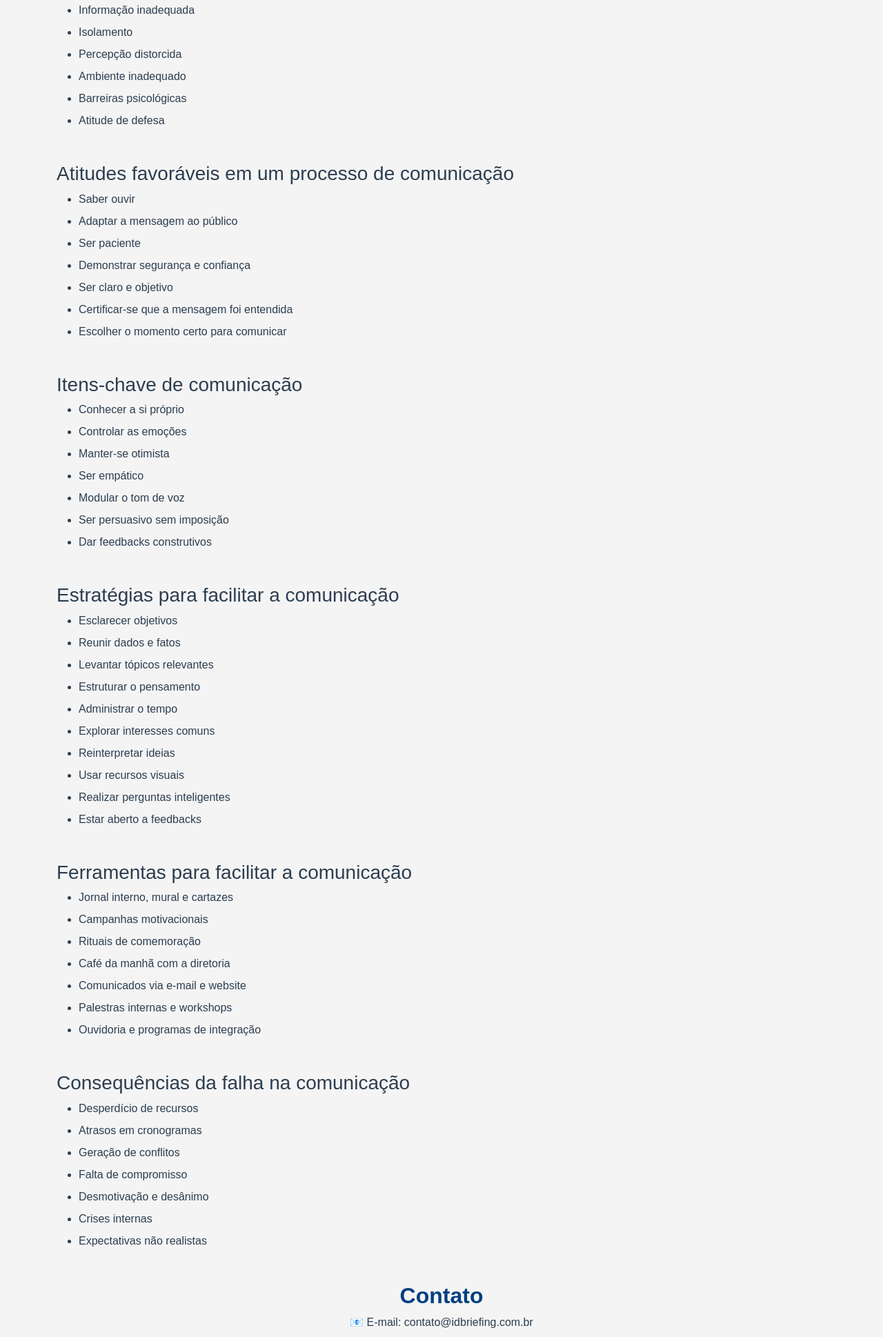
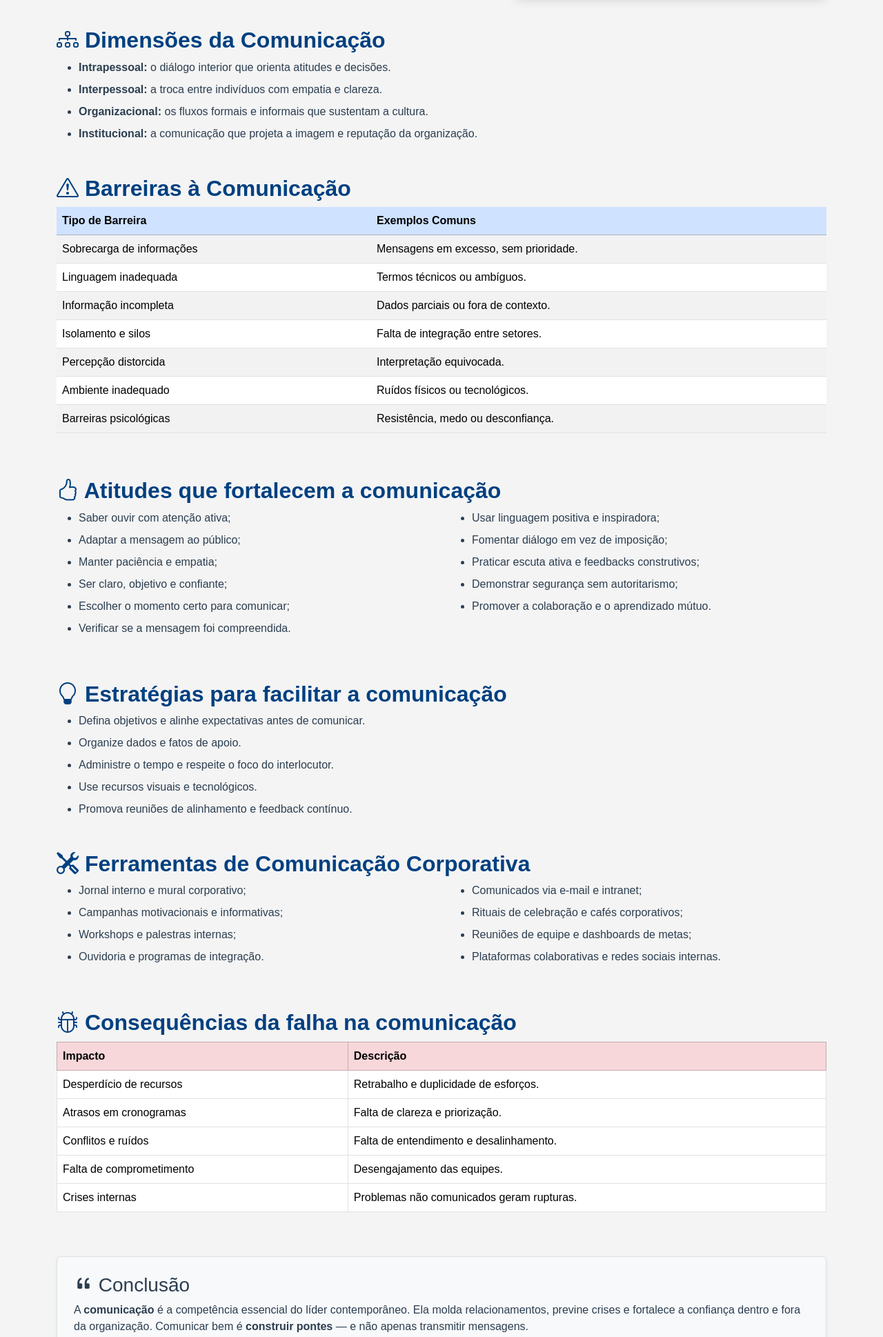
Before and after one commit to cunha365/id-briefing, a plain HTML site: page zcomunicacao.html in a window 1280 px wide. Shown: the part 615-2553 px from the top of the page at 69% size. Drawn offline with nearby package versions, Linux system fonts and the light colour scheme.

Commit message:
Atualizações

```diff
--- a/zcomunicacao.html
+++ b/zcomunicacao.html
@@ -1,138 +1,197 @@
 <!DOCTYPE html>
 <html lang="pt-br">
 <head>
-  <meta charset="UTF-8">
-  <meta name="viewport" content="width=device-width, initial-scale=1.0">
-  <title>ID Briefing</title>
+  <meta charset="UTF-8" />
+  <meta name="viewport" content="width=device-width, initial-scale=1.0" />
+  <title>ID Briefing | Comunicação</title>
 
   <!-- Favicon -->
-  <link rel="icon" href="img/logo.jpg" type="image/jpg">
-  <!-- ou, se tiver SVG -->
-  <!-- <link rel="icon" href="assets/img/logo.svg" type="image/svg+xml"> -->
+  <link rel="icon" href="img/logo.jpg" type="image/jpg" />
 
   <!-- Bootstrap -->
-  <link href="https://cdn.jsdelivr.net/npm/bootstrap@5.3.3/dist/css/bootstrap.min.css" rel="stylesheet">
-  <link rel="stylesheet" href="https://cdn.jsdelivr.net/npm/bootstrap-icons@1.11.3/font/bootstrap-icons.css">
-  <link rel="stylesheet" href="style.css">
+  <link href="https://cdn.jsdelivr.net/npm/bootstrap@5.3.3/dist/css/bootstrap.min.css" rel="stylesheet" />
+  <link href="https://cdn.jsdelivr.net/npm/bootstrap-icons@1.11.3/font/bootstrap-icons.css" rel="stylesheet" />
+  <link rel="stylesheet" href="style.css" />
 </head>
 
 <body>
-
   <!-- Navbar -->
   <nav class="navbar navbar-expand-lg navbar-dark bg-dark sticky-top">
     <div class="container">
-      <!-- Aqui vai o logo -->
       <a class="navbar-brand d-flex align-items-center" href="index.html">
-        <img src="img/logo.jpg" alt="ID Briefing" height="40" class="me-2">
+        <img src="img/logo.jpg" alt="ID Briefing" height="40" class="me-2" />
         <span>ID Briefing</span>
       </a>
-
-      <button class="navbar-toggler" type="button" data-bs-toggle="collapse" data-bs-target="#navbarNav"
-        aria-controls="navbarNav" aria-expanded="false" aria-label="Alternar navegação">
+      <button class="navbar-toggler" type="button" data-bs-toggle="collapse" data-bs-target="#navbarNav">
         <span class="navbar-toggler-icon"></span>
       </button>
 
-      <div class="collapse navbar-collapse" id="navbarNav">
+      <div id="navbarNav" class="collapse navbar-collapse">
         <ul class="navbar-nav ms-auto">
-          <li class="nav-item">
           <li class="nav-item"><a class="nav-link" href="quem-somos.html">Quem Somos</a></li>
           <li class="nav-item"><a class="nav-link" href="cursos.html">Cursos</a></li>
-          <li class="nav-item"><a class="nav-link active" href="publicacoes.html">Publicações</a></li>
-          <li class="nav-item"><a class="nav-link active" href="contato.html">Fale conosco</a></li>
+          <li class="nav-item"><a class="nav-link" href="publicacoes.html">Publicações</a></li>
+          <li class="nav-item"><a class="nav-link" href="contato.html">Fale Conosco</a></li>
         </ul>
       </div>
     </div>
   </nav>
 
-
   <!-- Cabeçalho -->
   <header class="bg-primary text-white text-center p-5">
-    <h1>Comunicação</h1>
-    <p>A base para integração, liderança e resultados organizacionais.</p>
+    <h1><i class="bi bi-chat-dots"></i> Comunicação</h1>
+    <p>O alicerce da liderança, da cultura organizacional e da gestão eficaz.</p>
   </header>
 
-  <!-- Conteúdo -->
+  <!-- O que é comunicação -->
   <section class="container my-5">
-
-    <h2>O que é comunicação?</h2>
+    <div class="row align-items-center">
+      <div class="col-lg-7">
+        <h2><i class="bi bi-megaphone"></i> O que é comunicação?</h2>
         <p>
-      A comunicação é o ato de passar uma informação para alguém, sendo considerada eficaz e eficiente
-      quando conseguimos que a outra pessoa tenha o mesmo entendimento sobre aquilo que pretendemos informar.
+          A <strong>comunicação organizacional</strong> é o ato de transmitir informações com clareza e propósito.
+          Ela é considerada eficaz e eficiente quando o receptor compreende a mensagem exatamente como o emissor
+          pretendeu — promovendo alinhamento, engajamento e resultados.
         </p>
         <p>
-      Para melhor comunicação deve-se considerar variáveis intrapessoal e interpessoal a fim de orientar,
-      unir equipes em torno de um propósito, melhorar desempenho, compartilhar ideias, informar metas e resultados.
+          Uma boa comunicação conecta <strong>pessoas, processos e resultados</strong>, fortalecendo a cultura
+          corporativa, melhorando o desempenho das equipes e garantindo a coerência entre o discurso e a prática.
         </p>
+      </div>
+      <div class="col-lg-5 text-center">
+        <img src="img/comunicacao.jpg" alt="Comunicação Organizacional" class="img-fluid rounded shadow" />
+      </div>
+    </div>
+  </section>
 
-    <h3 class="mt-5">Algumas barreiras nos fluxos de informações</h3>
+  <!-- Dimensões da Comunicação -->
+  <section class="container my-5">
+    <h2><i class="bi bi-diagram-3"></i> Dimensões da Comunicação</h2>
     <ul>
-      <li>Sobrecarga de informações</li>
-      <li>Linguagem inadequada</li>
-      <li>Informação inadequada</li>
-      <li>Isolamento</li>
-      <li>Percepção distorcida</li>
-      <li>Ambiente inadequado</li>
-      <li>Barreiras psicológicas</li>
-      <li>Atitude de defesa</li>
+      <li><strong>Intrapessoal:</strong> o diálogo interior que orienta atitudes e decisões.</li>
+      <li><strong>Interpessoal:</strong> a troca entre indivíduos com empatia e clareza.</li>
+      <li><strong>Organizacional:</strong> os fluxos formais e informais que sustentam a cultura.</li>
+      <li><strong>Institucional:</strong> a comunicação que projeta a imagem e reputação da organização.</li>
     </ul>
+  </section>
 
-    <h3 class="mt-5">Atitudes favoráveis em um processo de comunicação</h3>
+  <!-- Barreiras -->
+  <section class="container my-5">
+    <h2><i class="bi bi-exclamation-triangle"></i> Barreiras à Comunicação</h2>
+    <div class="table-responsive">
+      <table class="table table-striped align-middle">
+        <thead class="table-primary">
+          <tr>
+            <th>Tipo de Barreira</th>
+            <th>Exemplos Comuns</th>
+          </tr>
+        </thead>
+        <tbody>
+          <tr><td>Sobrecarga de informações</td><td>Mensagens em excesso, sem prioridade.</td></tr>
+          <tr><td>Linguagem inadequada</td><td>Termos técnicos ou ambíguos.</td></tr>
+          <tr><td>Informação incompleta</td><td>Dados parciais ou fora de contexto.</td></tr>
+          <tr><td>Isolamento e silos</td><td>Falta de integração entre setores.</td></tr>
+          <tr><td>Percepção distorcida</td><td>Interpretação equivocada.</td></tr>
+          <tr><td>Ambiente inadequado</td><td>Ruídos físicos ou tecnológicos.</td></tr>
+          <tr><td>Barreiras psicológicas</td><td>Resistência, medo ou desconfiança.</td></tr>
+        </tbody>
+      </table>
+    </div>
+  </section>
+
+  <!-- Atitudes -->
+  <section class="container my-5">
+    <h2><i class="bi bi-hand-thumbs-up"></i> Atitudes que fortalecem a comunicação</h2>
+    <div class="row">
+      <div class="col-md-6">
         <ul>
-      <li>Saber ouvir</li>
-      <li>Adaptar a mensagem ao público</li>
-      <li>Ser paciente</li>
-      <li>Demonstrar segurança e confiança</li>
-      <li>Ser claro e objetivo</li>
-      <li>Certificar-se que a mensagem foi entendida</li>
-      <li>Escolher o momento certo para comunicar</li>
+          <li>Saber ouvir com atenção ativa;</li>
+          <li>Adaptar a mensagem ao público;</li>
+          <li>Manter paciência e empatia;</li>
+          <li>Ser claro, objetivo e confiante;</li>
+          <li>Escolher o momento certo para comunicar;</li>
+          <li>Verificar se a mensagem foi compreendida.</li>
         </ul>
+      </div>
+      <div class="col-md-6">
+        <ul>
+          <li>Usar linguagem positiva e inspiradora;</li>
+          <li>Fomentar diálogo em vez de imposição;</li>
+          <li>Praticar escuta ativa e feedbacks construtivos;</li>
+          <li>Demonstrar segurança sem autoritarismo;</li>
+          <li>Promover a colaboração e o aprendizado mútuo.</li>
+        </ul>
+      </div>
+    </div>
+  </section>
 
-    <h3 class="mt-5">Itens-chave de comunicação</h3>
+  <!-- Estratégias -->
+  <section class="container my-5">
+    <h2><i class="bi bi-lightbulb"></i> Estratégias para facilitar a comunicação</h2>
     <ul>
-      <li>Conhecer a si próprio</li>
-      <li>Controlar as emoções</li>
-      <li>Manter-se otimista</li>
-      <li>Ser empático</li>
-      <li>Modular o tom de voz</li>
-      <li>Ser persuasivo sem imposição</li>
-      <li>Dar feedbacks construtivos</li>
+      <li>Defina objetivos e alinhe expectativas antes de comunicar.</li>
+      <li>Organize dados e fatos de apoio.</li>
+      <li>Administre o tempo e respeite o foco do interlocutor.</li>
+      <li>Use recursos visuais e tecnológicos.</li>
+      <li>Promova reuniões de alinhamento e feedback contínuo.</li>
     </ul>
+  </section>
 
-    <h3 class="mt-5">Estratégias para facilitar a comunicação</h3>
+  <!-- Ferramentas -->
+  <section class="container my-5">
+    <h2><i class="bi bi-tools"></i> Ferramentas de Comunicação Corporativa</h2>
+    <div class="row">
+      <div class="col-md-6">
         <ul>
-      <li>Esclarecer objetivos</li>
-      <li>Reunir dados e fatos</li>
-      <li>Levantar tópicos relevantes</li>
-      <li>Estruturar o pensamento</li>
-      <li>Administrar o tempo</li>
-      <li>Explorar interesses comuns</li>
-      <li>Reinterpretar ideias</li>
-      <li>Usar recursos visuais</li>
-      <li>Realizar perguntas inteligentes</li>
-      <li>Estar aberto a feedbacks</li>
+          <li>Jornal interno e mural corporativo;</li>
+          <li>Campanhas motivacionais e informativas;</li>
+          <li>Workshops e palestras internas;</li>
+          <li>Ouvidoria e programas de integração.</li>
         </ul>
+      </div>
+      <div class="col-md-6">
+        <ul>
+          <li>Comunicados via e-mail e intranet;</li>
+          <li>Rituais de celebração e cafés corporativos;</li>
+          <li>Reuniões de equipe e dashboards de metas;</li>
+          <li>Plataformas colaborativas e redes sociais internas.</li>
+        </ul>
+      </div>
+    </div>
+  </section>
 
-    <h3 class="mt-5">Ferramentas para facilitar a comunicação</h3>
-    <ul>
-      <li>Jornal interno, mural e cartazes</li>
-      <li>Campanhas motivacionais</li>
-      <li>Rituais de comemoração</li>
-      <li>Café da manhã com a diretoria</li>
-      <li>Comunicados via e-mail e website</li>
-      <li>Palestras internas e workshops</li>
-      <li>Ouvidoria e programas de integração</li>
-    </ul>
+  <!-- Consequências -->
+  <section class="container my-5">
+    <h2><i class="bi bi-bug"></i> Consequências da falha na comunicação</h2>
+    <div class="table-responsive">
+      <table class="table table-bordered">
+        <thead class="table-danger">
+          <tr>
+            <th>Impacto</th>
+            <th>Descrição</th>
+          </tr>
+        </thead>
+        <tbody>
+          <tr><td>Desperdício de recursos</td><td>Retrabalho e duplicidade de esforços.</td></tr>
+          <tr><td>Atrasos em cronogramas</td><td>Falta de clareza e priorização.</td></tr>
+          <tr><td>Conflitos e ruídos</td><td>Falta de entendimento e desalinhamento.</td></tr>
+          <tr><td>Falta de comprometimento</td><td>Desengajamento das equipes.</td></tr>
+          <tr><td>Crises internas</td><td>Problemas não comunicados geram rupturas.</td></tr>
+        </tbody>
+      </table>
+    </div>
+  </section>
 
-    <h3 class="mt-5">Consequências da falha na comunicação</h3>
-    <ul>
-      <li>Desperdício de recursos</li>
-      <li>Atrasos em cronogramas</li>
-      <li>Geração de conflitos</li>
-      <li>Falta de compromisso</li>
-      <li>Desmotivação e desânimo</li>
-      <li>Crises internas</li>
-      <li>Expectativas não realistas</li>
-    </ul>
+  <!-- Conclusão -->
+  <section class="container my-5">
+    <div class="p-4 bg-light border rounded shadow-sm">
+      <h3><i class="bi bi-quote"></i> Conclusão</h3>
+      <p>
+        A <strong>comunicação</strong> é a competência essencial do líder contemporâneo.
+        Ela molda relacionamentos, previne crises e fortalece a confiança dentro e fora da organização.
+        Comunicar bem é <strong>construir pontes</strong> — e não apenas transmitir mensagens.
+      </p>
+    </div>
   </section>
 
       <section class="container my-5 text-center">
@@ -196,9 +255,9 @@
    <p>&copy; 2025 ID Briefing. Todos os direitos reservados.</p>
    </footer>
 
+  <!-- Bootstrap JS + Script customizado -->
   <script src="https://cdn.jsdelivr.net/npm/bootstrap@5.3.3/dist/js/bootstrap.bundle.min.js"></script>
 
   <script src="script.js"></script>
-
 </body>
 </html>
```
Also changed, not shown: publicacoes.html (+2 -2 lines), img/lideranca300.png (added). Lines whose indentation alone changed are shown as unchanged.
